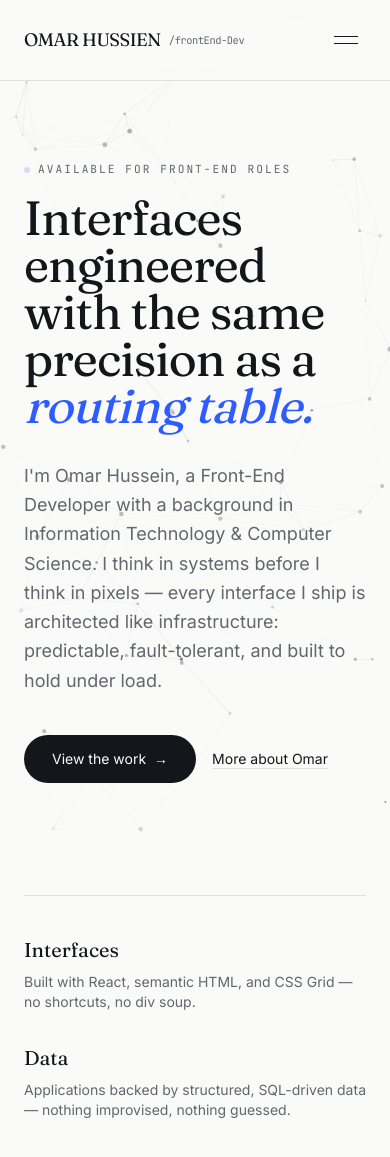
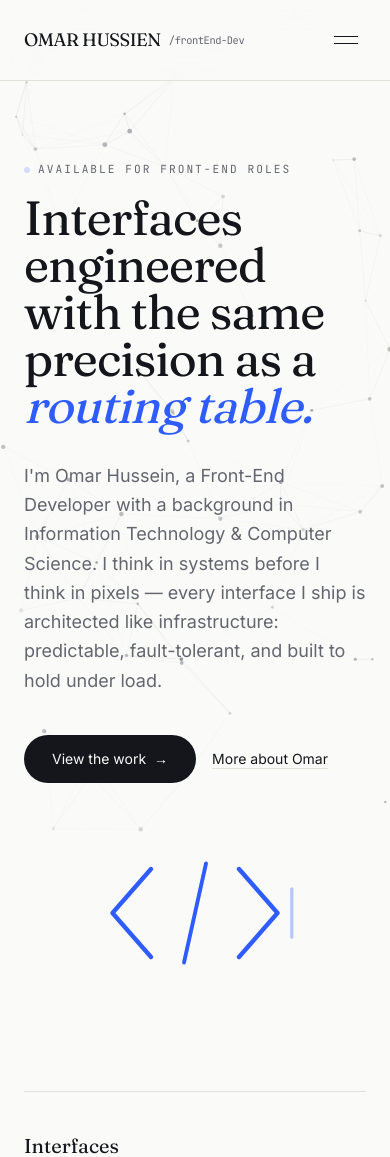
Before and after one commit to Am0riiH/omar-portfolio, a Next.js app: page / in a window 390 px wide. Shown: the top 1157 px of the page. Built offline with nearby package versions, Linux system fonts and the light colour scheme.

Commit message:
Fix mobile visibility of </> hero icon with responsive sizing

```diff
--- a/app/page.tsx
+++ b/app/page.tsx
@@ -50,7 +50,7 @@ export default function HomePage() {
             </div>
           </div>
 
-          <div className="hidden justify-self-end md:flex">
+          <div className="flex justify-center md:justify-self-end">
             <RoutePath />
           </div>
         </div>
--- a/app/portfolio/page.tsx
+++ b/app/portfolio/page.tsx
@@ -5,7 +5,7 @@ export const metadata: Metadata = { title: 'Portfolio & Experience' };
 
 const PROJECTS = [
   {
-    title: 'Nike Concept Store (E-Commerce)',
+    title: 'Kicks Concept Store (E-Commerce)',
     year: 2026,
     type: 'Dynamic E-Commerce Application',
     status: 'In Development',
@@ -138,7 +138,7 @@ export default function PortfolioPage() {
 
               <div>
                 <h3 className="font-display text-2xl">{project.title}</h3>
-                <p className="mt-1 text-sm text-muted">{project.type}</p>
+                <p className="mt-1 text-sm text-muted/70">{project.type}</p>
 
                 <p className="mt-4 max-w-prose text-base leading-relaxed text-muted">
                   {project.overview}
--- a/components/RoutePath.tsx
+++ b/components/RoutePath.tsx
@@ -10,14 +10,14 @@ export default function RoutePath() {
 
   return (
     <motion.div
-      className="flex h-[260px] w-full max-w-md items-end justify-start"
+      className="flex h-auto w-full max-w-[220px] items-end justify-start sm:max-w-[280px] md:max-w-md"
       initial={{ opacity: 0, scale: 0.6 }}
       animate={{ opacity: 1, scale: 1 }}
       transition={{ duration: 0.9, ease: [0.16, 1, 0.3, 1], delay: 0.2 }}
     >
       <svg
         viewBox="0 0 200 120"
-        className="h-[32rem] w-[32rem]"
+        className="h-auto w-full"
         fill="none"
         role="img"
         aria-label="Coding terminal symbol"
```
